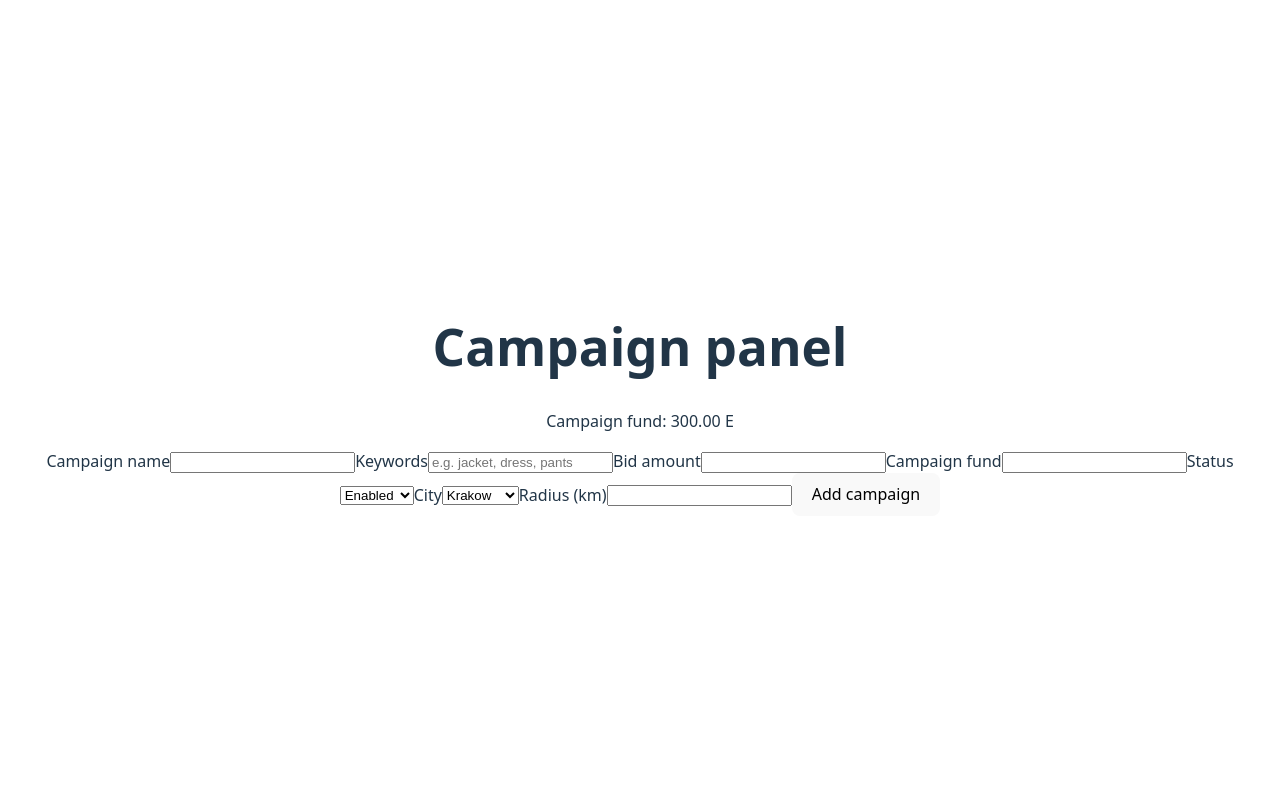
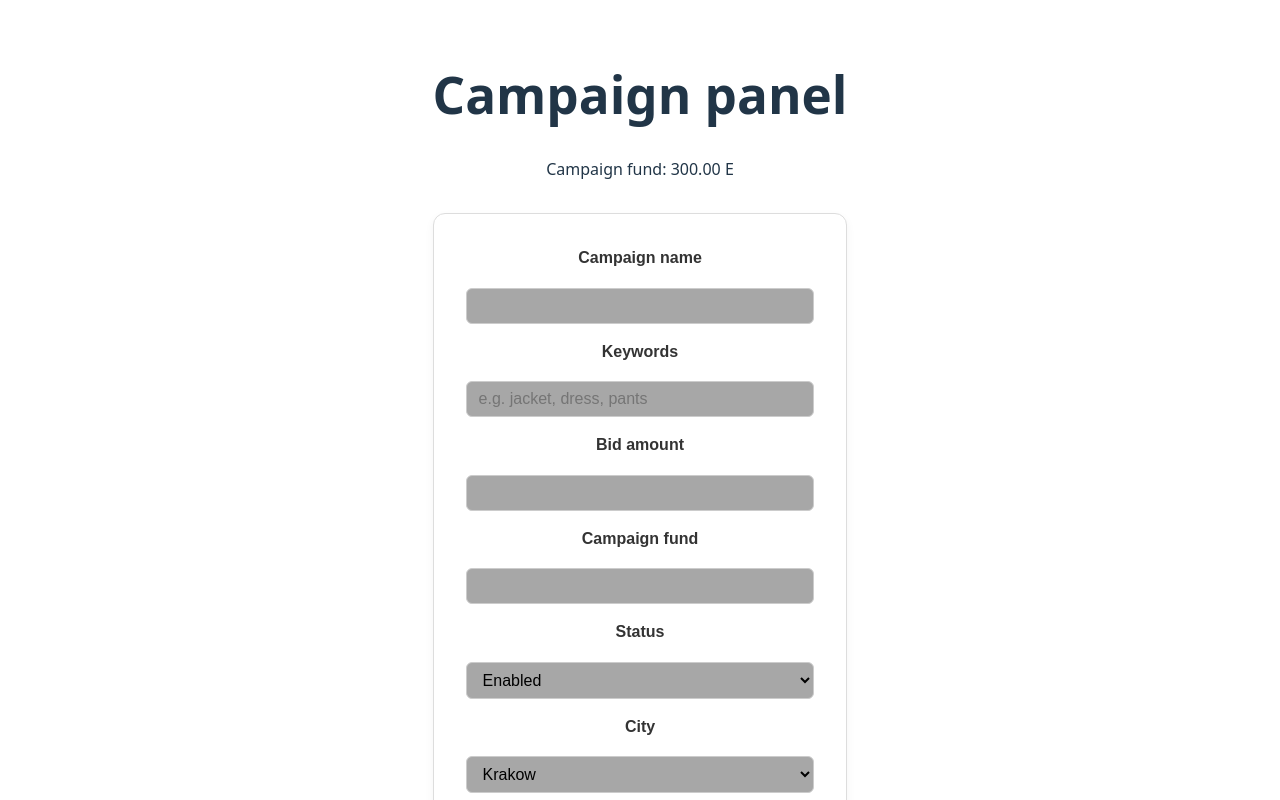
Before and after one commit to FaberNiko/Campaign, a React (Vite) app in the folder campaign-app/: page / in a window 1280 px wide. Shown: the top 800 px of the page. Built offline with nearby package versions, Linux system fonts and the light colour scheme.

Commit message:
Added styles to CampaignForm

```diff
--- a/campaign-app/src/components/CampaignForm.jsx
+++ b/campaign-app/src/components/CampaignForm.jsx
@@ -1,4 +1,5 @@
 import React from 'react'
+import '../styles/CampaignForm.scss'
 
 export const CampaignForm = () => {
   return (
--- /dev/null
+++ b/campaign-app/src/styles/CampaignForm.scss
@@ -0,0 +1,51 @@
+form {
+    display: flex;
+    flex-direction: column;
+    gap: 1rem;
+    max-width: 800px;
+    margin: 2rem auto;
+    padding: 2rem;
+    background: #fff;
+    border: 1px solid #ddd;
+    border-radius: 12px;
+    box-shadow: 0 4px 10px rgba(0,0,0,0.05);
+    font-family: 'Arial', sans-serif;
+
+}
+
+label {
+    font-weight: bold;
+    margin-bottom: 0.1rem;
+    color: #333;
+}
+
+input, select {
+    padding: 0.5rem 0.75rem;
+    border: 1px solid #ccc;
+    border-radius: 6px;
+    font-size: 1rem;
+    background-color: #a7a7a7;
+    transition: border-color 0.2s ease;
+
+    &:focus {
+        outline: none;
+        border-color: #007bff;
+        box-shadow: 0 0 0 2px rgba(0, 123, 255, 0.2);
+    }
+}
+
+button[type="submit"] {
+    background-color: #007bff;
+    color: white;
+    padding: 0.6rem 1.2rem;
+    border: none;
+    border-radius: 8px;
+    font-size: 1rem;
+    font-weight: bold;
+    cursor: pointer;
+    transition: background-color 0.2s ease;
+
+    &:hover{
+        background-color: #0056b3;
+    }
+}
```
